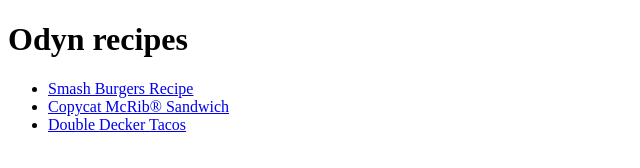
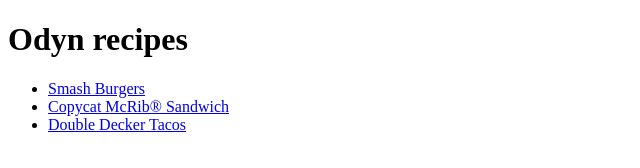
Before and after one commit to 1BlackEyes1/odin-recipes, a plain HTML site: page index.html in a window 1280 px wide. Shown: the full height of the page, 0-640 px from the left. Drawn offline with Linux system fonts and the light colour scheme.

```diff
--- a/index.html
+++ b/index.html
@@ -8,7 +8,7 @@
 <body>
 	<h1>Odyn recipes</h1>
   <ul>
-  <li><a href="recipes/burger.html">Smash Burgers Recipe</a></li>
+  <li><a href="recipes/burger.html">Smash Burgers</a></li>
   <li><a href="recipes/McRib® Sandwich.html">Copycat McRib® Sandwich</a></li>
   <li><a href="recipes/Double Decker Tacos.html">Double Decker Tacos</a></li>
   </ul>
```
